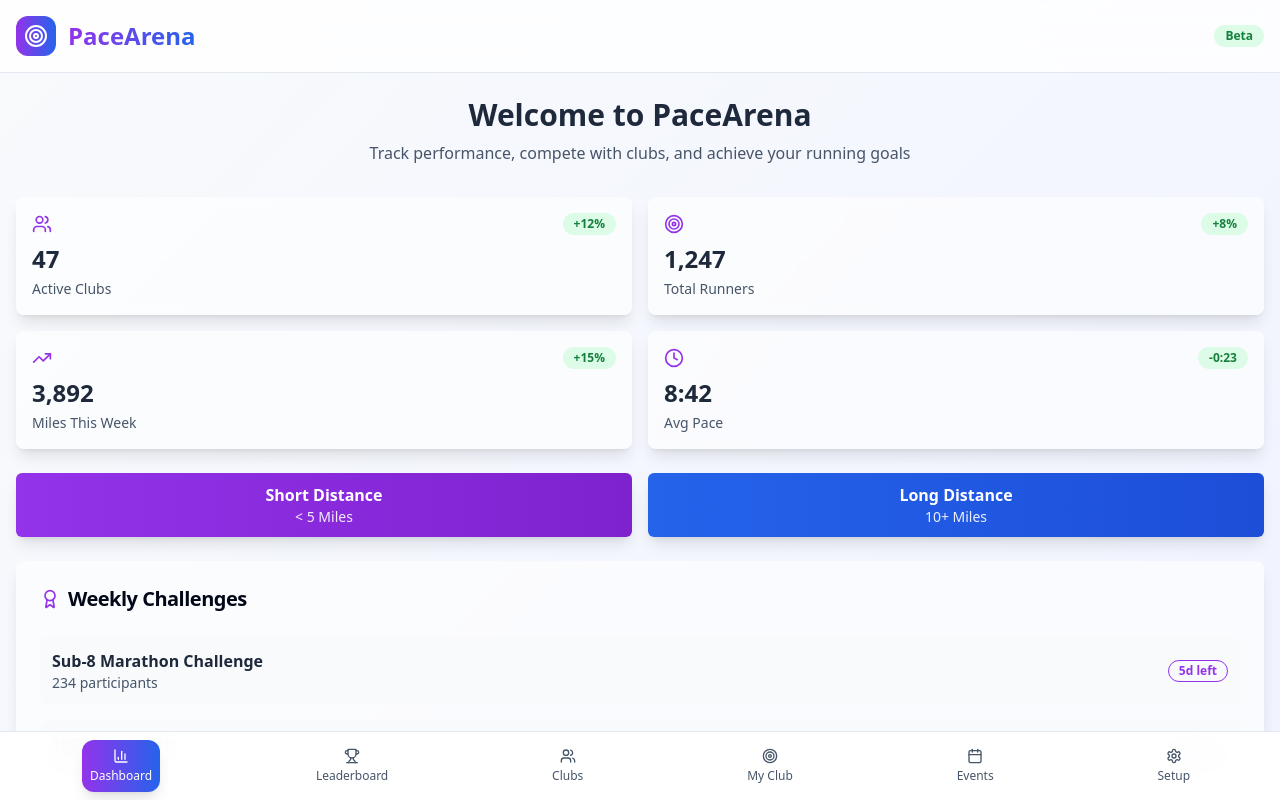
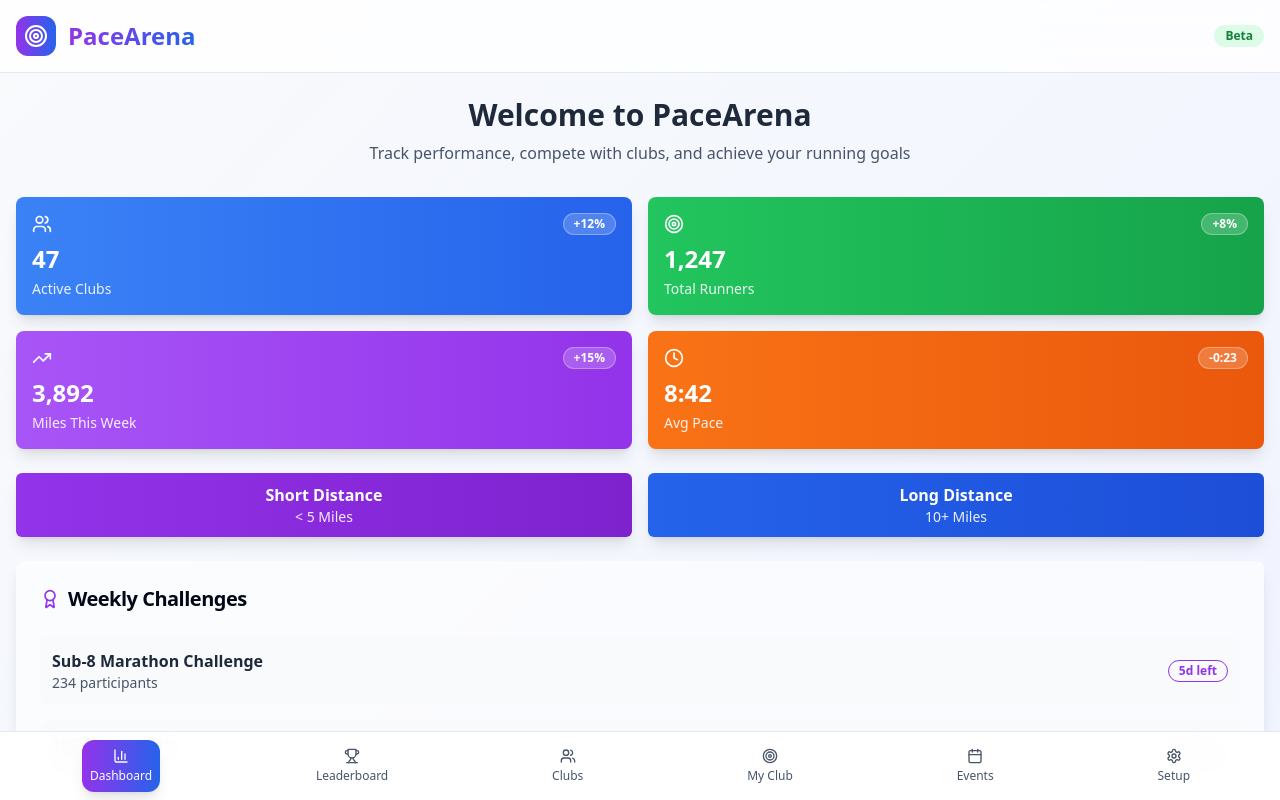
Before and after one commit to JhamelT/pace-arena-unleashed, a React (Vite) app: page / in a window 1280 px wide. Shown: the top 800 px of the page. Built offline with nearby package versions, Linux system fonts and the light colour scheme.

Commit message:
feat: Style dashboard cards with color-coding
Added color-coordinated cards for Active clubs, Miles this week, Total runners, and Avg pace on the Dashboard page.

```diff
--- a/src/components/Dashboard.tsx
+++ b/src/components/Dashboard.tsx
@@ -6,10 +6,10 @@ import { TrendingUp, Users, Target, Clock, Award, MapPin, Trophy } from 'lucide-
 
 const Dashboard = () => {
   const weeklyStats = [
-    { label: 'Active Clubs', value: '47', change: '+12%', icon: Users },
-    { label: 'Total Runners', value: '1,247', change: '+8%', icon: Target },
-    { label: 'Miles This Week', value: '3,892', change: '+15%', icon: TrendingUp },
-    { label: 'Avg Pace', value: '8:42', change: '-0:23', icon: Clock },
+    { label: 'Active Clubs', value: '47', change: '+12%', icon: Users, gradient: 'from-blue-500 to-blue-600' },
+    { label: 'Total Runners', value: '1,247', change: '+8%', icon: Target, gradient: 'from-green-500 to-green-600' },
+    { label: 'Miles This Week', value: '3,892', change: '+15%', icon: TrendingUp, gradient: 'from-purple-500 to-purple-600' },
+    { label: 'Avg Pace', value: '8:42', change: '-0:23', icon: Clock, gradient: 'from-orange-500 to-orange-600' },
   ];
 
   const topClubs = [
@@ -37,17 +37,17 @@ const Dashboard = () => {
         {weeklyStats.map((stat, index) => {
           const IconComponent = stat.icon;
           return (
-            <Card key={index} className="bg-white/60 backdrop-blur-sm border-0 shadow-lg">
+            <Card key={index} className={`bg-gradient-to-r ${stat.gradient} text-white border-0 shadow-lg`}>
               <CardContent className="p-4">
                 <div className="flex items-center justify-between mb-2">
-                  <IconComponent className="w-4 h-4 md:w-5 md:h-5 text-purple-600" />
-                  <Badge variant="secondary" className="text-xs bg-green-100 text-green-700">
+                  <IconComponent className="w-4 h-4 md:w-5 md:h-5 text-white" />
+                  <Badge variant="secondary" className="text-xs bg-white/20 text-white border-white/30">
                     {stat.change}
                   </Badge>
                 </div>
                 <div className="space-y-1">
-                  <p className="text-xl md:text-2xl font-bold text-slate-800">{stat.value}</p>
-                  <p className="text-xs md:text-sm text-slate-600">{stat.label}</p>
+                  <p className="text-xl md:text-2xl font-bold text-white">{stat.value}</p>
+                  <p className="text-xs md:text-sm text-white/90">{stat.label}</p>
                 </div>
               </CardContent>
             </Card>
```
